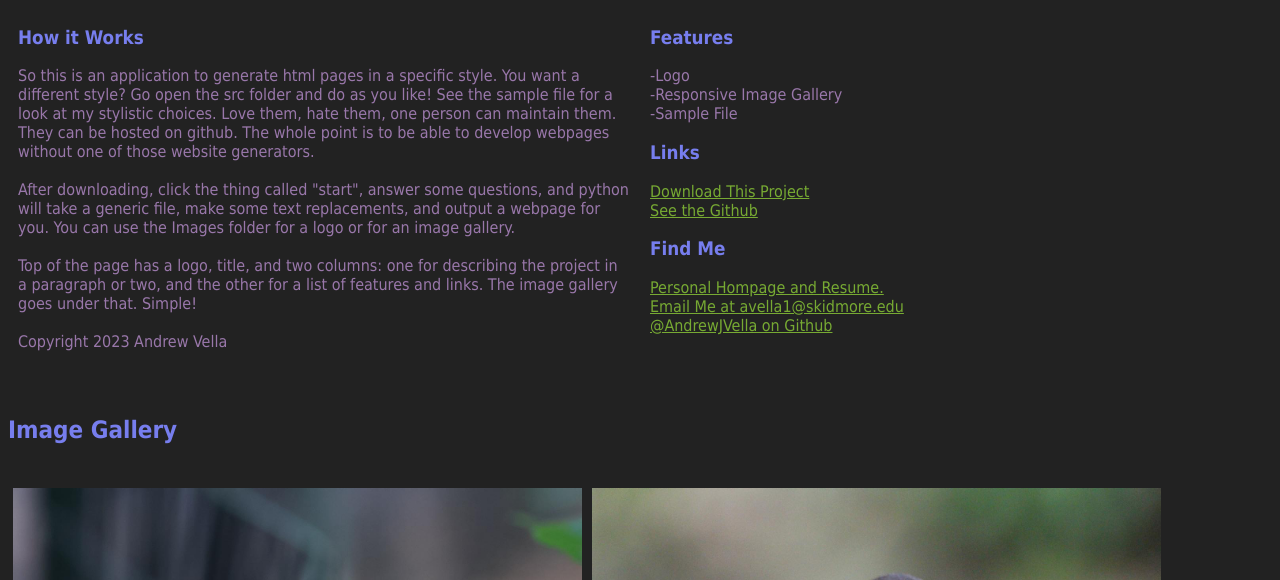
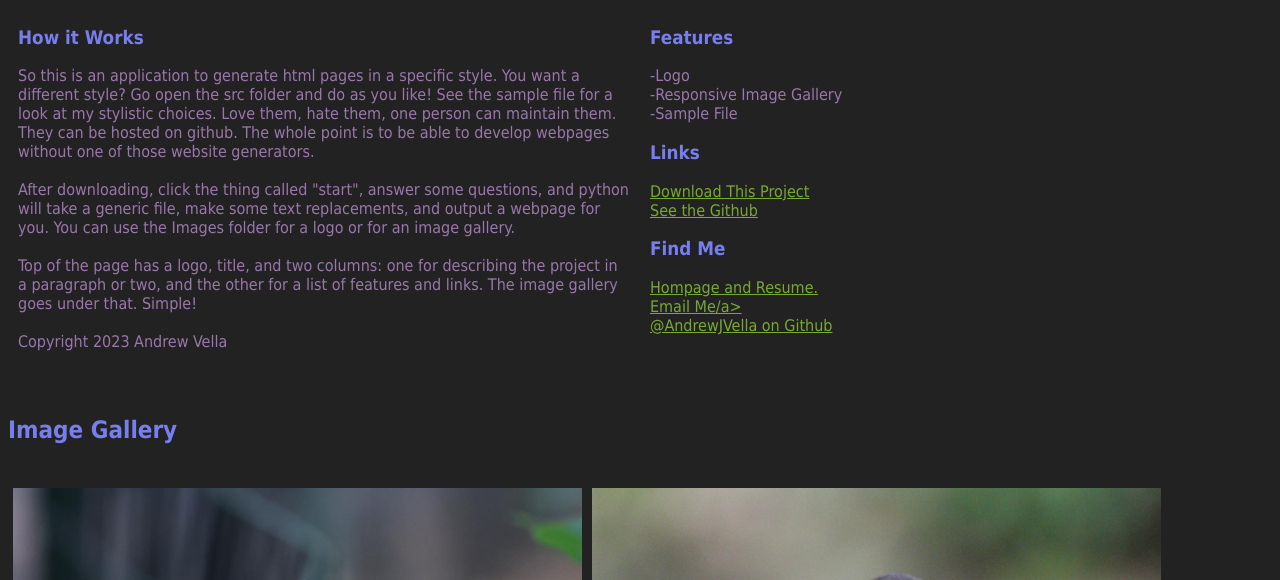
Before and after one commit to AndrewJVella/Page-Generator, a plain HTML site: page index.html in a window 1280 px wide. Shown: the part 220-800 px from the top of the page. Drawn offline with Linux system fonts and the light colour scheme.

Commit message:
Update index.html

```diff
--- a/index.html
+++ b/index.html
@@ -9,7 +9,7 @@ Top of the page has a logo, title, and two columns: one for describing the proje
 <br><br>
 Copyright 2023 Andrew Vella
 
-	</p></div> <!-- Bulleted List (Features of Project) --><div class="column" style="background-color:#222;"> <h3>Features</h3> <p>-Logo<br>-Responsive Image Gallery<br>-Sample File</p><!-- List of External Links --><h3>Links</h3><a href="https://github.com/AndrewJVella/Page-Generator/raw/main/Github%20Page%20Generator.zip" target="_blank">Download This Project</a><br><a href="https://github.com/AndrewJVella/Page-Generator" target="_blank">See the Github</a> <br><!-- About Me --><h3>Find Me</h3> <a href="https://andrewjvella.github.io/PersonalHomePage/" target="_blank">Personal Hompage and Resume.</a> <br> <a href = "mailto: avella1@skidmore.edu">Email Me at avella1@skidmore.edu</a><br><a href="https://github.com/AndrewJVella" target="_blank">@AndrewJVella on Github</a><br></div> </div></div> <!-- End of Cols --></body> </html>
+	</p></div> <!-- Bulleted List (Features of Project) --><div class="column" style="background-color:#222;"> <h3>Features</h3> <p>-Logo<br>-Responsive Image Gallery<br>-Sample File</p><!-- List of External Links --><h3>Links</h3><a href="https://github.com/AndrewJVella/Page-Generator/raw/main/Github%20Page%20Generator.zip" target="_blank">Download This Project</a><br><a href="https://github.com/AndrewJVella/Page-Generator" target="_blank">See the Github</a> <br><!-- About Me --><h3>Find Me</h3> <a href="https://andrewjvella.github.io/PersonalHomePage/" target="_blank">Hompage and Resume.</a> <br> <a href = "mailto: andyjvella@gmail.com">Email Me/a><br><a href="https://github.com/AndrewJVella" target="_blank">@AndrewJVella on Github</a><br></div> </div></div> <!-- End of Cols --></body> </html>
 	<br><h2>Image Gallery</h2><br>
 
 <div class="gallery">
```
